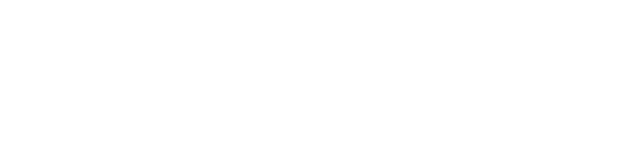
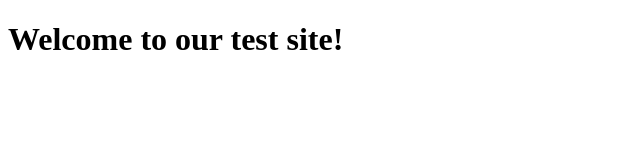
Before and after one commit to t0mbr0wn/Leapwing, a plain HTML site: page index.html in a window 1280 px wide. Shown: the whole page, without its empty margins (0-640 px from the left). Drawn offline with Linux system fonts and the light colour scheme.

Commit message:
Title
Added a title

```diff
--- a/index.html
+++ b/index.html
@@ -5,6 +5,6 @@
 	<title>Test Site</title>
 </head>
 <body>
-
+	<h1>Welcome to our test site!</h1>
 </body>
 </html>
```
